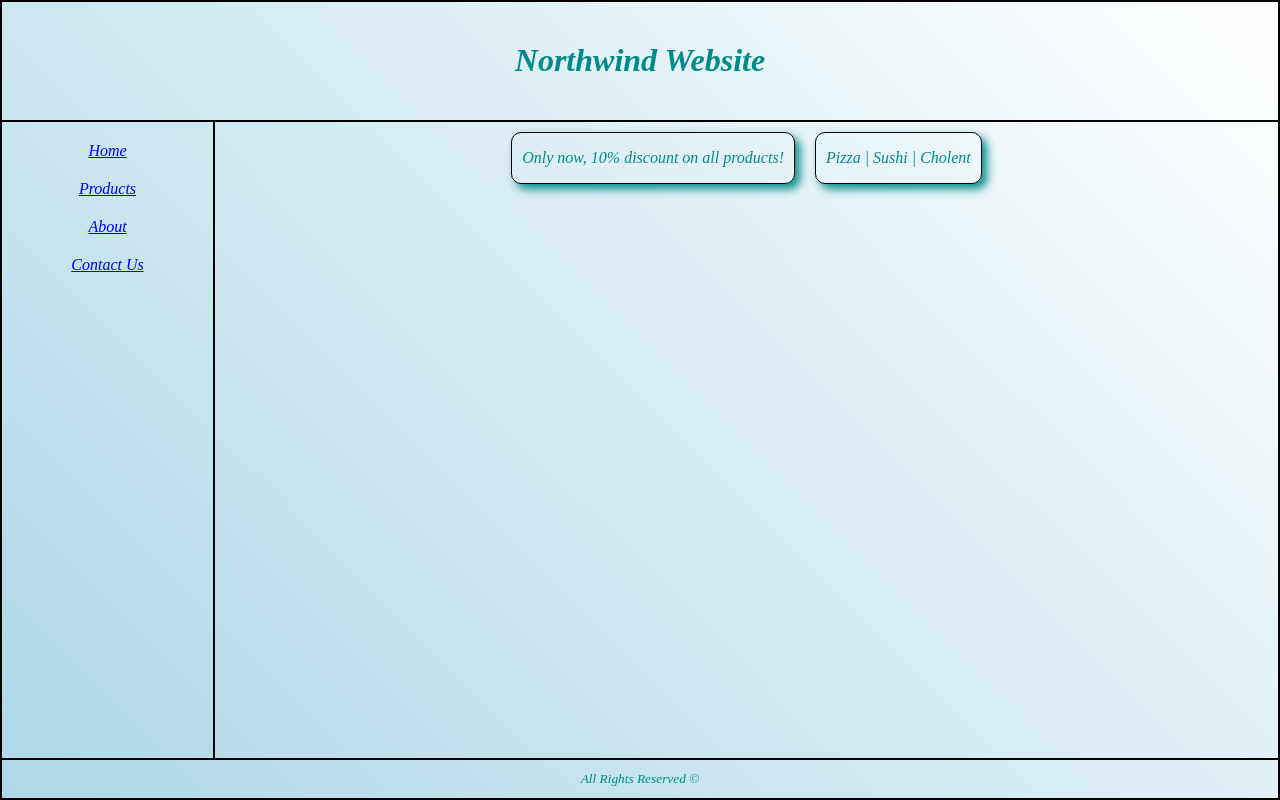
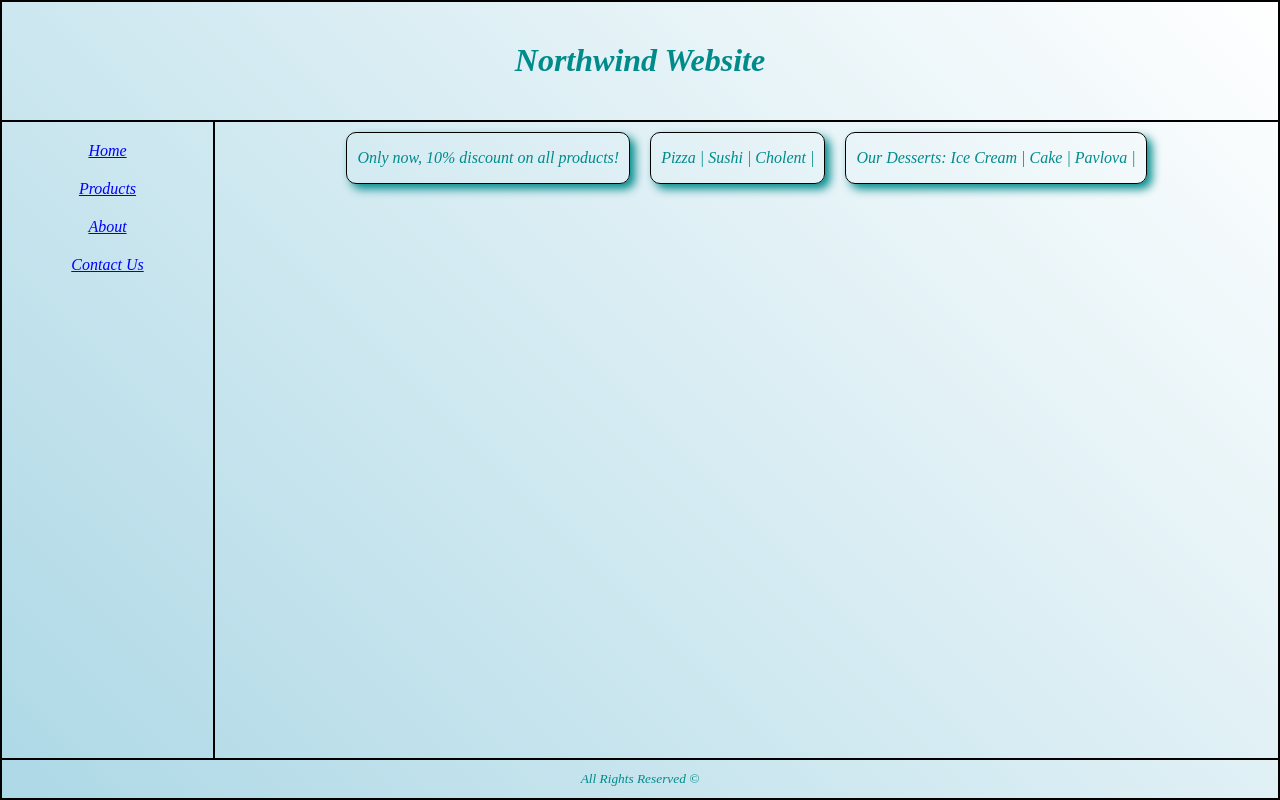
Before and after one commit to orhasson-dev/northwind-react, a React (Create React App) app: page / in a window 1280 px wide. Built offline with nearby package versions, Linux system fonts and the light colour scheme.

Commit message:
Adding Dessets tsx,css..

```diff
--- /dev/null
+++ b/src/Components/HomeArea/Desserts/Desserts.css
@@ -0,0 +1,3 @@
+.Desserts {
+
+}
--- /dev/null
+++ b/src/Components/HomeArea/Desserts/Desserts.tsx
@@ -0,0 +1,20 @@
+import "./Desserts.css";
+
+function Desserts(): JSX.Element {
+
+    const items = [
+        {id: 1, name: "Ice Cream"},
+        {id: 2, name: "Cake"},
+        {id: 3, name: "Pavlova"}
+        ];
+    return (
+        <div className="Desserts Box">
+			<p>
+                Our Desserts:
+                {items.map(item =><span> {item.name} | </span>)}
+            </p>
+        </div>
+    );
+}
+
+export default Desserts;
--- a/src/Components/HomeArea/Home/Home.tsx
+++ b/src/Components/HomeArea/Home/Home.tsx
@@ -1,6 +1,7 @@
 import "./Home.css";
 import Discount from "../Discount/Discount";
 import Specials from "../Specials/Specials";
+import Desserts from "../Desserts/Desserts";
 
 function Home(): JSX.Element {
     return (
@@ -11,6 +12,9 @@ function Home(): JSX.Element {
 
 			{/*Conditional Rendering: */}
             <Specials/>
+
+            {/*Displaying Lists*/}
+            <Desserts/>
         </div>
     );
 }
--- a/src/Components/HomeArea/Specials/Specials.tsx
+++ b/src/Components/HomeArea/Specials/Specials.tsx
@@ -13,6 +13,10 @@ function Specials(): JSX.Element {
 
                 { isWeekend() && <span>Cholent</span> }
 
+                <span> | </span>
+
+                { isWeekend() || <span>Fish & Chips</span> }
+
             </p>
         </div>
     );
```
